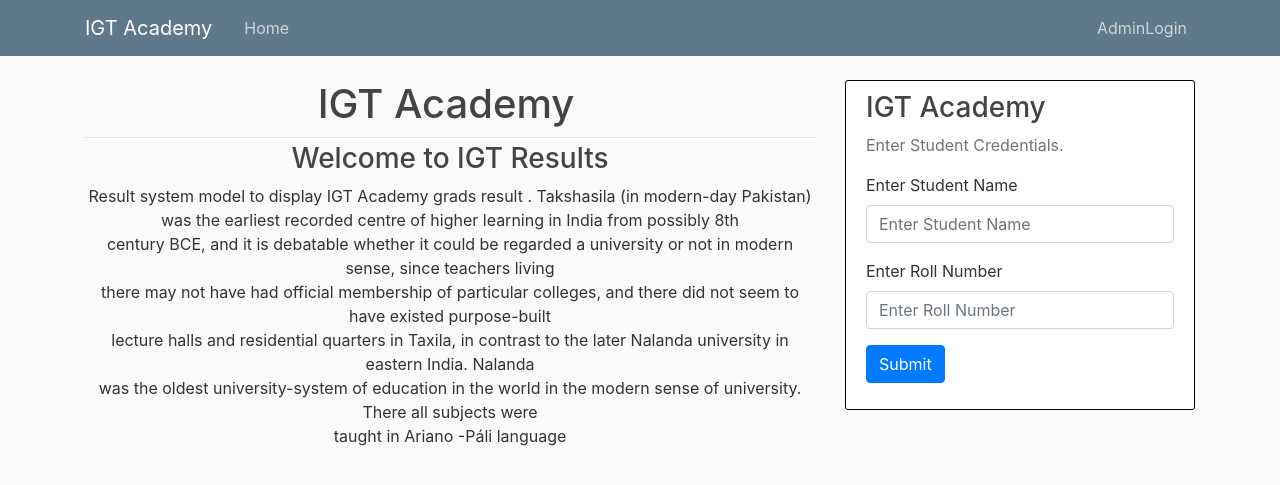
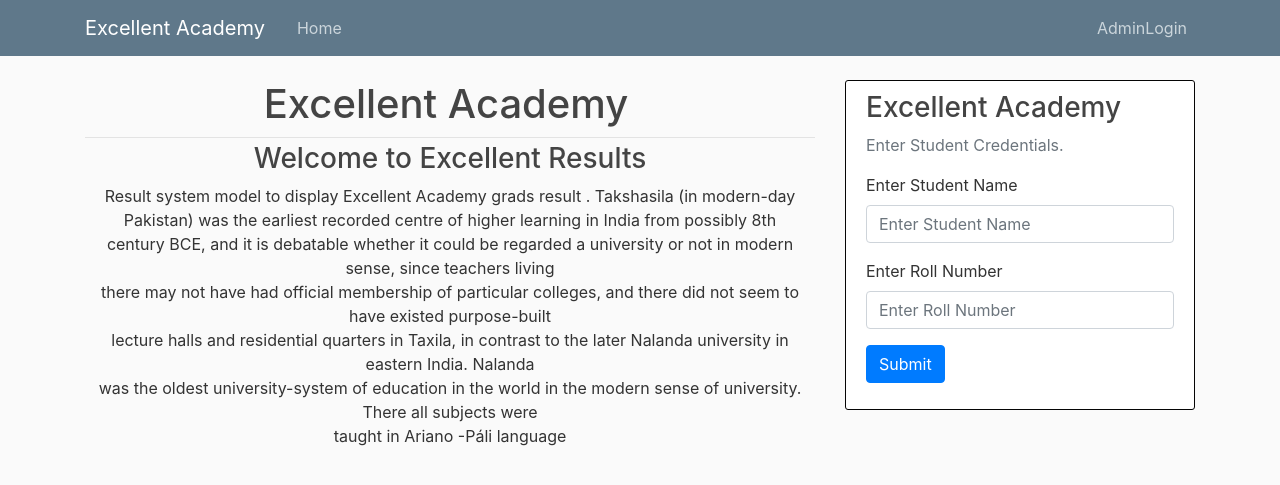
Before and after one commit to nehaguptavns438/result_system, a Flask app: page / in a window 1280 px wide. Shown: the top 485 px of the page. Run offline with Flask 2, Linux system fonts and the light colour scheme; some libraries are stand-ins or nearby versions.

Commit message:
Final changes

```diff
--- a/app/routes.py
+++ b/app/routes.py
@@ -52,7 +52,7 @@ def validateotp(rollno):
             if s == str(userotp):
                 # if otp == int(userotp):
                 msg = EmailMessage()
-                msg["Subject"] = "IGT Result System"
+                msg["Subject"] = "Excellent Result System"
                 msg["From"] = Email_data.EMAIL
                 msg["To"] = emaildb
                 msg["body"] = "our Password is last 4 digit of mobile no"
--- a/app/templates/adminlogin.html
+++ b/app/templates/adminlogin.html
@@ -13,14 +13,14 @@
   <link rel="stylesheet" type="text/css" href="{{ url_for('static', filename='main.css') }}">
 
 
-  <title>IGT Academy</title>
-  <!-- <link rel="icon" type="image" href="static/fynd.jpg"> -->
+  <title>Excellent Academy</title>
+  <link rel="icon" type="image" href="static/fynd.jpg">
 </head>
 <body>
   <header class="site-header">
     <nav class="navbar navbar-expand-md navbar-dark bg-steel fixed-top">
       <div class="container">
-        <a class="navbar-brand mr-4" href="/">IGT Academy</a>
+        <a class="navbar-brand mr-4" href="/">Excellent Academy</a>
         <button class="navbar-toggler" type="button" data-toggle="collapse" data-target="#navbarToggle"
           aria-controls="navbarToggle" aria-expanded="false" aria-label="Toggle navigation">
           <span class="navbar-toggler-icon"></span>
--- a/app/templates/adminview.html
+++ b/app/templates/adminview.html
@@ -1,7 +1,7 @@
 <html>
 
 <head>
-  <title>IGT Academy</title>
+  <title>Excellent Academy</title>
   <!-- <link rel="icon" type="image" href="static/fynd.jpg"> -->
   <link href="{{url_for('static', filename = 'css/bootstrap.min.css')}}" rel="stylesheet">
 </head>
--- a/app/templates/endpage.html
+++ b/app/templates/endpage.html
@@ -13,7 +13,7 @@
   <link rel="stylesheet" type="text/css" href="{{ url_for('static', filename='main.css') }}">
 
 
-  <title>IGT Academy</title>
+  <title>Excellent Academy</title>
   <!-- <link rel="icon" type="image" href="static/fynd.jpg"> -->
 
   <style>
@@ -71,7 +71,7 @@
   <header class="site-header">
     <nav class="navbar navbar-expand-md navbar-dark bg-steel fixed-top">
       <div class="container">
-        <a class="navbar-brand mr-4" href="/">IGT Academy</a>
+        <a class="navbar-brand mr-4" href="/">Excellent Academy</a>
         <button class="navbar-toggler" type="button" data-toggle="collapse" data-target="#navbarToggle"
           aria-controls="navbarToggle" aria-expanded="false" aria-label="Toggle navigation">
           <span class="navbar-toggler-icon"></span>
@@ -96,7 +96,7 @@
     <div class="bg-text">
       <h2 style="color:black">Check your email for result</h2>
       <h1 style="color:black">Thank You</h1>
-      <p>IGT Academy</p>
+      <p>Excellent Academy</p>
     </div>
   </body>
 
--- a/app/templates/home.html
+++ b/app/templates/home.html
@@ -3,10 +3,10 @@
     <article class="media content-section, center">
         <div class="media-body">
           <div class="article-metadata">
-          <h1 class="mr-2">IGT Academy</h1>
+          <h1 class="mr-2">Excellent Academy</h1>
           </div>
-          <h3 class="article-title">Welcome to IGT Results</h3>
-          <p class="article-content">Result system model to display IGT Academy grads result . Takshasila (in modern-day Pakistan) was the earliest recorded centre of higher learning in India from possibly 8th
+          <h3 class="article-title">Welcome to Excellent Results</h3>
+          <p class="article-content">Result system model to display Excellent Academy grads result . Takshasila (in modern-day Pakistan) was the earliest recorded centre of higher learning in India from possibly 8th
             century BCE, and it is debatable whether it could be regarded a university or not in modern sense, since teachers living
             there may not have had official membership of particular colleges, and there did not seem to have existed purpose-built
             lecture halls and residential quarters in Taxila, in contrast to the later Nalanda university in eastern India. Nalanda
--- a/app/templates/layout.html
+++ b/app/templates/layout.html
@@ -9,14 +9,14 @@
     <link rel="stylesheet" href="https://maxcdn.bootstrapcdn.com/bootstrap/4.0.0/css/bootstrap.min.css" integrity="sha384-Gn5384xqQ1aoWXA+058RXPxPg6fy4IWvTNh0E263XmFcJlSAwiGgFAW/dAiS6JXm" crossorigin="anonymous">
 
     <link rel="stylesheet" type="text/css" href="{{ url_for('static', filename='main.css') }}">
-        <title>IGT Academy</title>
+        <title>Excellent Academy</title>
         <link rel="icon" type="image" href="static/fynd.jpg">
 </head>
 <body>
     <header class="site-header">
       <nav class="navbar navbar-expand-md navbar-dark bg-steel fixed-top">
         <div class="container">
-          <a class="navbar-brand mr-4" href="/">IGT Academy</a>
+          <a class="navbar-brand mr-4" href="/">Excellent Academy</a>
           <button class="navbar-toggler" type="button" data-toggle="collapse" data-target="#navbarToggle" aria-controls="navbarToggle" aria-expanded="false" aria-label="Toggle navigation">
             <span class="navbar-toggler-icon"></span>
           </button>
@@ -48,7 +48,7 @@
         </div>
         <div class="col-md-4" >
           <div class="content-section">
-            <h3>IGT Academy</h3>
+            <h3>Excellent Academy</h3>
             <p class='text-muted'>Enter Student Credentials.
               <ul class="list-group">
                 <div>
--- a/app/templates/resultdata.html
+++ b/app/templates/resultdata.html
@@ -31,7 +31,7 @@
   <h2 style="text-align:center"> <b>Report Card - {{data.name}}</b></h2>
   <div class="card">
     <h2><b>Roll no - {{data.rollno}}</b></h2>
-    <p class="title">IGT Academy</p>
+    <p class="title">Excellent Academy</p>
     <p class="a">Name : {{data.name}} <br>
       Email : {{data.email}}<br>
       Mobile : {{data.mobile}}<br>
--- a/app/templates/validateotp.html
+++ b/app/templates/validateotp.html
@@ -10,14 +10,14 @@
     integrity="sha384-Gn5384xqQ1aoWXA+058RXPxPg6fy4IWvTNh0E263XmFcJlSAwiGgFAW/dAiS6JXm" crossorigin="anonymous">
 
   <link rel="stylesheet" type="text/css" href="{{ url_for('static', filename='main.css') }}">
-  <title>IGT Academy</title>
+  <title>Excellent Academy</title>
   <link rel="icon" type="image" href="static/fynd.jpg">
 </head>
 <body>
   <header class="site-header">
     <nav class="navbar navbar-expand-md navbar-dark bg-steel fixed-top">
       <div class="container">
-        <a class="navbar-brand mr-4" href="/">IGT Academy</a>
+        <a class="navbar-brand mr-4" href="/">Excellent Academy</a>
         <button class="navbar-toggler" type="button" data-toggle="collapse" data-target="#navbarToggle"
           aria-controls="navbarToggle" aria-expanded="false" aria-label="Toggle navigation">
           <span class="navbar-toggler-icon"></span>
--- a/app/utils.py
+++ b/app/utils.py
@@ -40,7 +40,7 @@ def removePdf():
 
 def sendOtp(email, x):
     msg = EmailMessage()
-    msg["Subject"] = "OTP FROM IGT Academy"
+    msg["Subject"] = "OTP FROM Excellent Academy"
     msg["From"] = Email_data.EMAIL
     msg["To"] = email
     # x = generateOtp()
```
